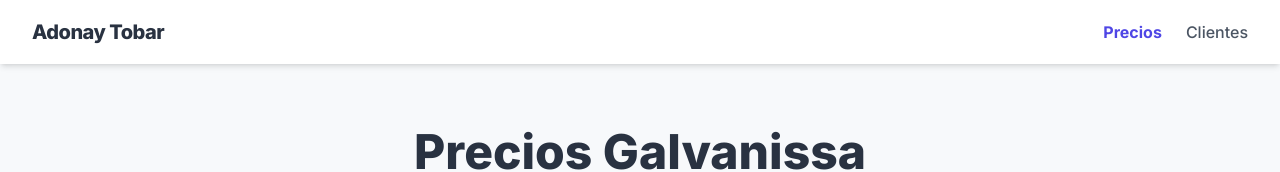
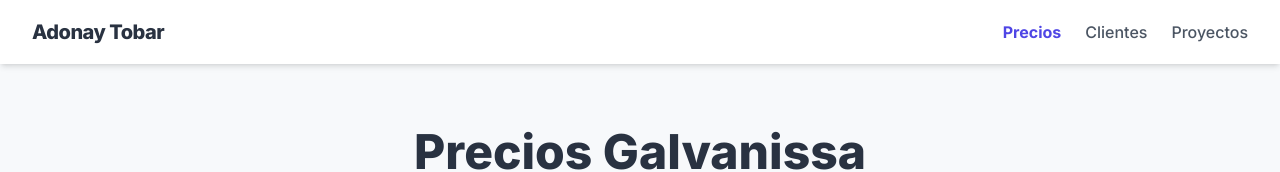
Before and after one commit to AdonayTobar/ProyectoGalvanissa, a plain HTML site: page index.html in a window 1280 px wide. Shown: the top 172 px of the page. Drawn offline with nearby package versions, Linux system fonts and the light colour scheme; no server answers.

Commit message:
Update index.html

```diff
--- a/index.html
+++ b/index.html
@@ -126,6 +126,8 @@
                             class="text-indigo-600 font-bold transition duration-150 ease-in-out">Precios</a>
                         <a href="clientes.html"
                             class="text-gray-600 hover:text-indigo-600 font-medium transition duration-150 ease-in-out">Clientes</a>
+                        <a href="proyectos.html"
+                            class="text-gray-600 hover:text-indigo-600 font-medium transition duration-150 ease-in-out">Proyectos</a>
                     </nav>
 
                     <!-- Menú Hamburguesa (Móvil) -->
@@ -155,6 +157,8 @@
                         class="block rounded-lg py-2 px-3 text-base font-bold text-indigo-600 bg-indigo-50">Precios</a>
                     <a href="clientes.html"
                         class="block rounded-lg py-2 px-3 text-base font-medium text-gray-700 hover:bg-indigo-50 hover:text-indigo-600">Clientes</a>
+                    <a href="proyectos.html"
+                        class="block rounded-lg py-2 px-3 text-base font-bold text-indigo-600 bg-indigo-50">Proyectos</a>
                 </div>
             </div>
         </header>
```
